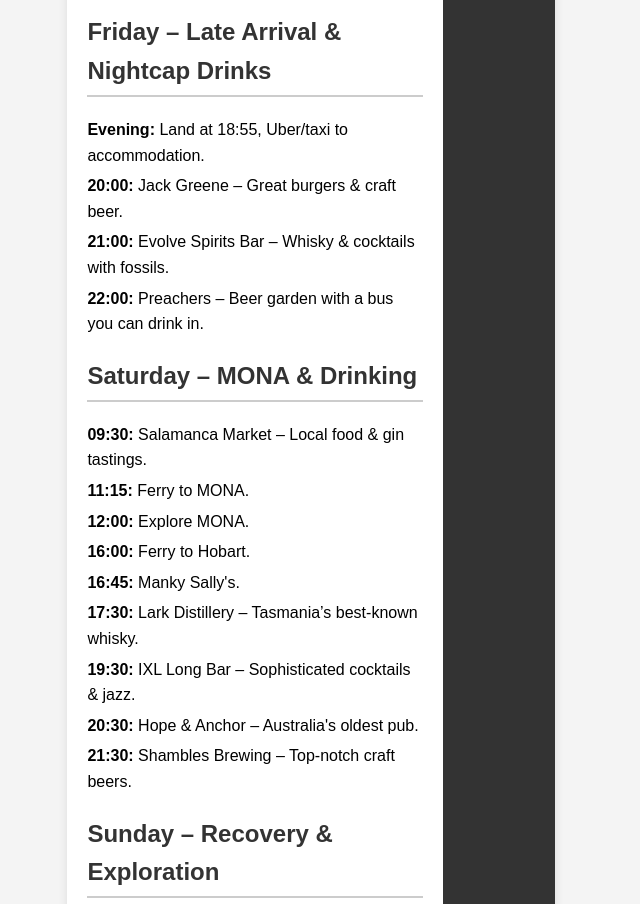
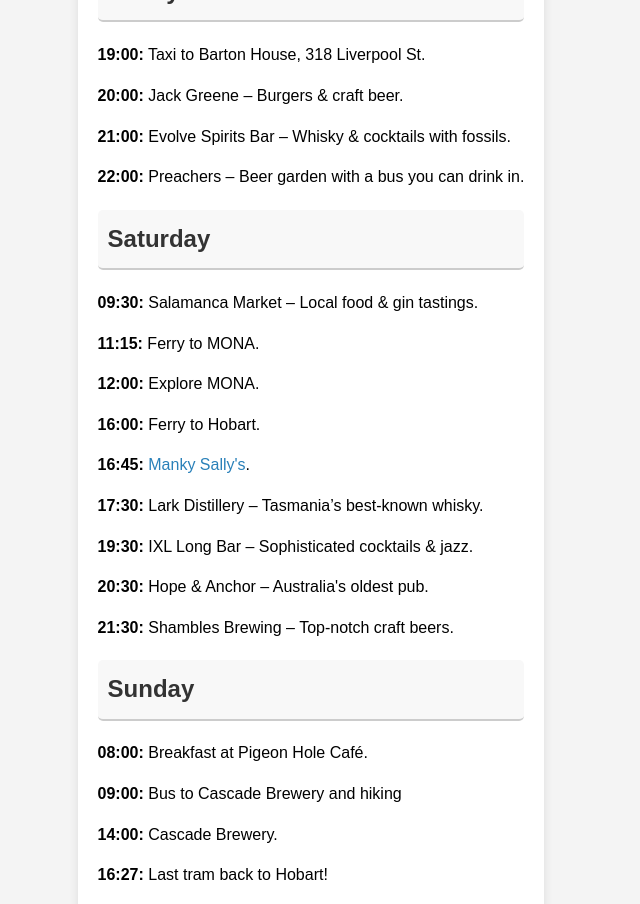
Before and after one commit to kurlymeister/hobart, a plain HTML site: page index.html in a window 1280 px wide. Shown: the part 172-1076 px from the top of the page, without its empty margins (329-969 px from the left). Drawn offline with Linux system fonts and the light colour scheme.

Commit message:
Add files via upload

```diff
--- a/index.html
+++ b/index.html
@@ -3,7 +3,7 @@
 <head>
     <meta charset="UTF-8">
     <meta name="viewport" content="width=device-width, initial-scale=1.0">
-    <title>Hobart Weekend Itinerary</title>
+    <title>Hobart Itinerary</title>
     <style>
         body {
             font-family: Arial, sans-serif;
@@ -27,27 +27,31 @@
             flex: 3;
             padding: 20px;
         }
-        .sidebar {
-            flex: 1;
-            background: #333;
-            color: white;
-            display: flex;
-            align-items: center;
-            justify-content: center;
-        }
         .sidebar img {
             width: 100%;
             height: auto;
         }
-        h1, h2 {
+        h1 {
             color: #333;
+            text-shadow: 2px 2px 5px rgba(0, 0, 0, 0.1);
         }
         h2 {
+            background-color: #f8f8f8;
+            padding: 10px;
+            border-radius: 5px;
+            color: #333;
             border-bottom: 2px solid #ccc;
-            padding-bottom: 5px;
         }
         p {
-            margin: 5px 0;
+            margin: 15px 0;
+        }
+        a {
+            color: #2980b9;
+            text-decoration: none;
+        }
+        a:hover {
+            color: #d35400;
+            text-decoration: underline;
         }
         @media (max-width: 768px) {
             .container {
@@ -62,42 +66,40 @@
 <body>
     <div class="container">
         <div class="content">
-            <h1>Hobart Weekend Itinerary</h1>
+            <h1>Hobart Itinerary</h1>
 
-            <h2>Friday – Late Arrival & Nightcap Drinks</h2>
-            <p><strong>Evening:</strong> Land at 18:55, Uber/taxi to accommodation.</p>
-            <p><strong>20:00:</strong> Jack Greene – Great burgers & craft beer.</p>
+            <h2>Friday</h2>
+            <p><strong>19:00:</strong> Taxi to Barton House, 318 Liverpool St.</p>
+            <p><strong>20:00:</strong> Jack Greene – Burgers & craft beer.</p>
             <p><strong>21:00:</strong> Evolve Spirits Bar – Whisky & cocktails with fossils.</p>
             <p><strong>22:00:</strong> Preachers – Beer garden with a bus you can drink in.</p>
 
-            <h2>Saturday – MONA & Drinking</h2>
+            <h2>Saturday</h2>
             <p><strong>09:30:</strong> Salamanca Market – Local food & gin tastings.</p>
             <p><strong>11:15:</strong> Ferry to MONA.</p>
             <p><strong>12:00:</strong> Explore MONA.</p>
             <p><strong>16:00:</strong> Ferry to Hobart.</p>
-            <p><strong>16:45:</strong> <a href="https://maps.app.goo.gl/poiqwnvxjXt56UDR7"></a>Manky Sally's.</p>
+            <p><strong>16:45:</strong> <a href="https://maps.app.goo.gl/poiqwnvxjXt56UDR7" target="_blank">Manky Sally's</a>.</p>
             <p><strong>17:30:</strong> Lark Distillery – Tasmania’s best-known whisky.</p>
             <p><strong>19:30:</strong> IXL Long Bar – Sophisticated cocktails & jazz.</p>
             <p><strong>20:30:</strong> Hope & Anchor – Australia's oldest pub.</p>
             <p><strong>21:30:</strong> Shambles Brewing – Top-notch craft beers.</p>
 
 
-            <h2>Sunday – Recovery & Exploration</h2>
+            <h2>Sunday</h2>
             <p><strong>08:00:</strong> Breakfast at Pigeon Hole Café.</p>
             <p><strong>09:00:</strong> Bus to Cascade Brewery and hiking</p>
             <p><strong>14:00:</strong> Cascade Brewery.</p>
-            <p><strong>16:27!:</strong> Last tram back to Hobart!</p>
+            <p><strong>16:27:</strong> Last tram back to Hobart!</p>
             <p><strong>17:00:</strong> Hobart Brewing Co.</p>
             <p><strong>18:00:</strong> New Sydney Hotel.</p>
 
 
-            <h2>Monday – Final Brunch & Airport Beers</h2>
+            <h2>Monday</h2>
             <p><strong>11:30:</strong> Stroll along Hobart Waterfront.</p>
             <p><strong>12:30:</strong> Walk around Battery Point Sculptures.</p>
             <p><strong>13:30:</strong> Head to airport for 15:00 flight.</p>
         </div>
-        <div class="sidebar">
-        </div>
     </div>
 </body>
 </html>
```
